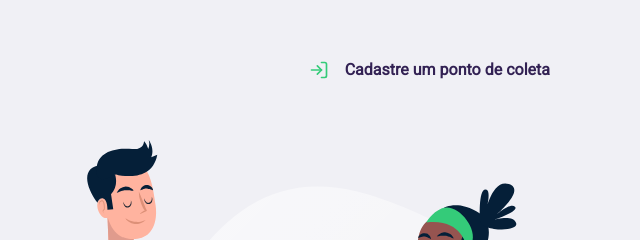
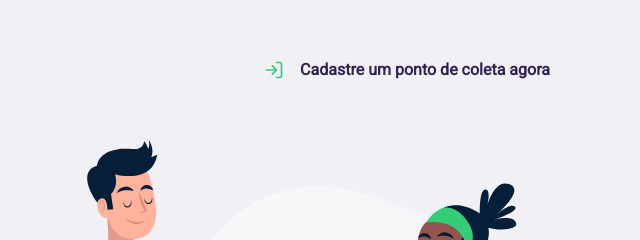
Before and after one commit to Ljuniorcode/Next-Level-Week-1.0, a plain HTML site: page index.html in a window 1280 px wide. Shown: the top 240 px of the page, 640-1280 px from the left. Drawn offline with Linux system fonts and the light colour scheme.

Commit message:
alteração simples no index.html

```diff
--- a/index.html
+++ b/index.html
@@ -16,7 +16,7 @@
                 <img src="./assets/logo.svg" alt="logo">
                 <a href="http://www.google.com.br">
                     <span></span>
-                    Cadastre um ponto de coleta
+                    Cadastre um ponto de coleta agora
                 </a>
             </header>
 
```
